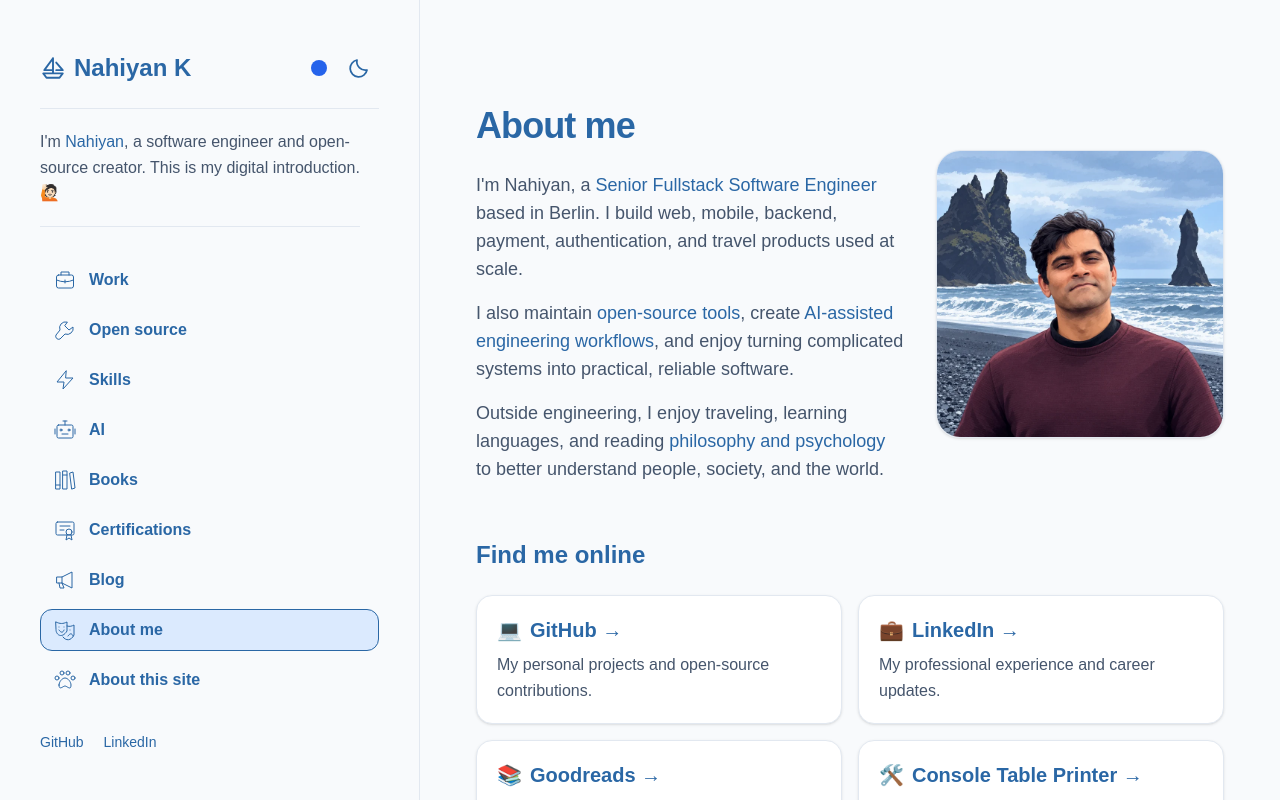
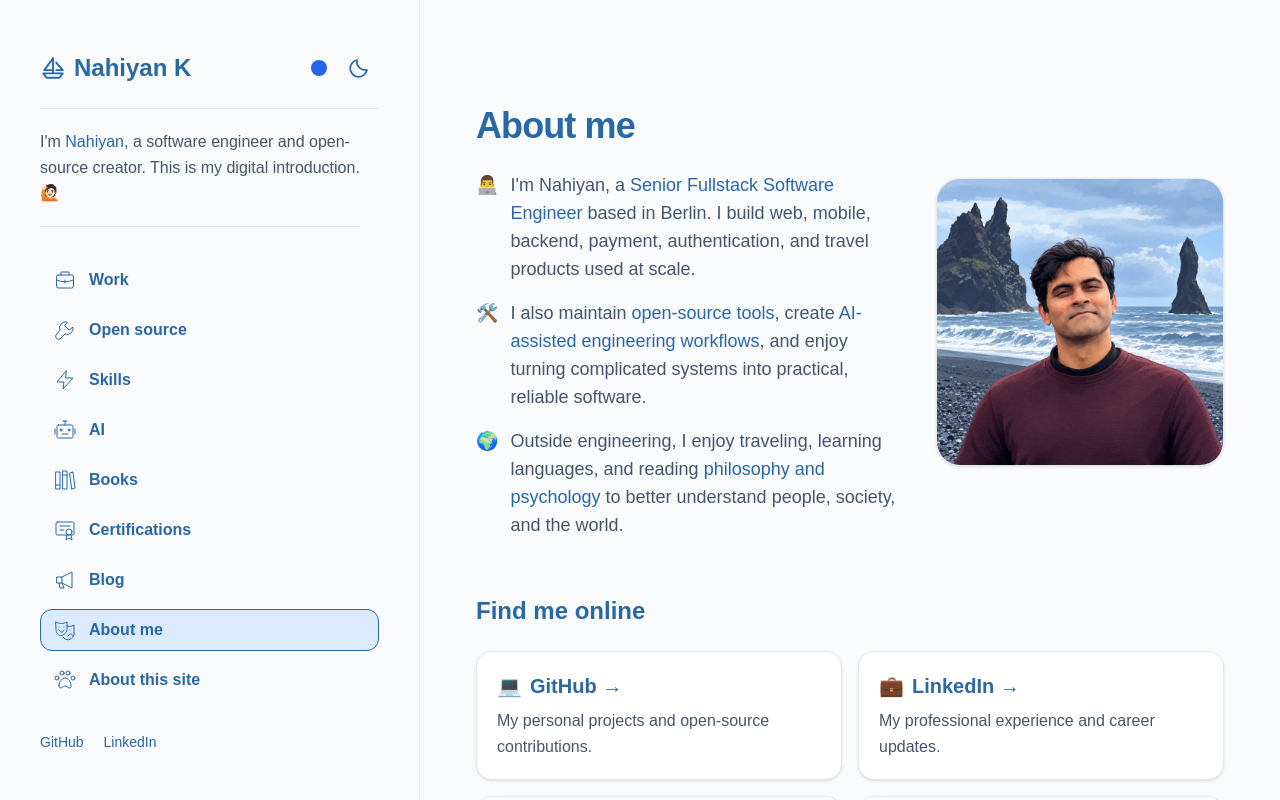
Before and after one commit to ayonious/oyon-portfolio, a Next.js app: page /about in a window 1280 px wide. Built offline with nearby package versions, Linux system fonts and the light colour scheme.

Commit message:
style: add emojis to about introduction

```diff
--- a/app/about/page.tsx
+++ b/app/about/page.tsx
@@ -10,8 +10,12 @@ export default function AboutPage() {
           <h1 className="text-4xl font-bold tracking-tight">{aboutContent.title}</h1>
           <div className="mt-6 space-y-4 text-lg text-slate-600 dark:text-slate-300">
             {aboutContent.paragraphs.map((paragraph, paragraphIndex) => (
-              <p key={paragraphIndex}>
-                {paragraph.map((part, partIndex) =>
+              <p key={paragraphIndex} className="flex gap-3">
+                <span aria-hidden="true" className="shrink-0">
+                  {paragraph.emoji}
+                </span>
+                <span>
+                {paragraph.parts.map((part, partIndex) =>
                   part.href ? (
                     <Link key={partIndex} href={part.href}>
                       {part.text}
@@ -20,6 +24,7 @@ export default function AboutPage() {
                     <span key={partIndex}>{part.text}</span>
                   ),
                 )}
+                </span>
               </p>
             ))}
           </div>
--- a/config/siteContent.ts
+++ b/config/siteContent.ts
@@ -55,14 +55,19 @@ export const sidebarContent = {
 export const aboutContent = {
   title: "About me",
   paragraphs: [
-    [
+    {
+      emoji: "👨‍💻",
+      parts: [
         { text: "I'm Nahiyan, a " },
         { text: "Senior Fullstack Software Engineer", href: "/work" },
         {
           text: " based in Berlin. I build web, mobile, backend, payment, authentication, and travel products used at scale.",
         },
       ],
-    [
+    },
+    {
+      emoji: "🛠️",
+      parts: [
         { text: "I also maintain " },
         { text: "open-source tools", href: "/projects" },
         { text: ", create " },
@@ -71,13 +76,17 @@ export const aboutContent = {
           text: ", and enjoy turning complicated systems into practical, reliable software.",
         },
       ],
-    [
+    },
+    {
+      emoji: "🌍",
+      parts: [
         { text: "Outside engineering, I enjoy traveling, learning languages, and reading " },
         { text: "philosophy and psychology", href: "/reading" },
         {
           text: " to better understand people, society, and the world.",
         },
       ],
+    },
   ],
   image: {
     src: "/images/nahiyan-cartoon-profile.webp",
```
Lines whose indentation alone changed are shown as unchanged.
